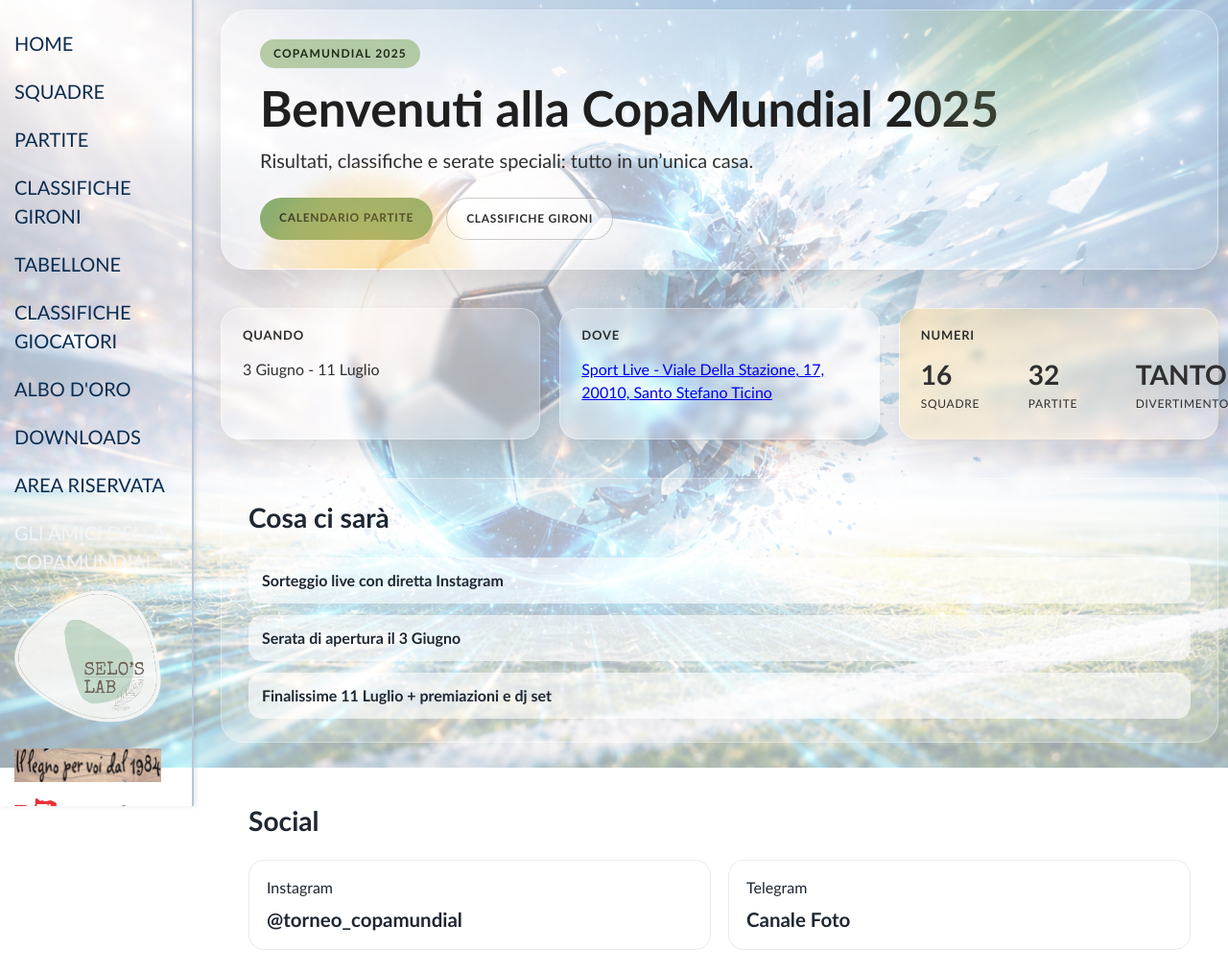
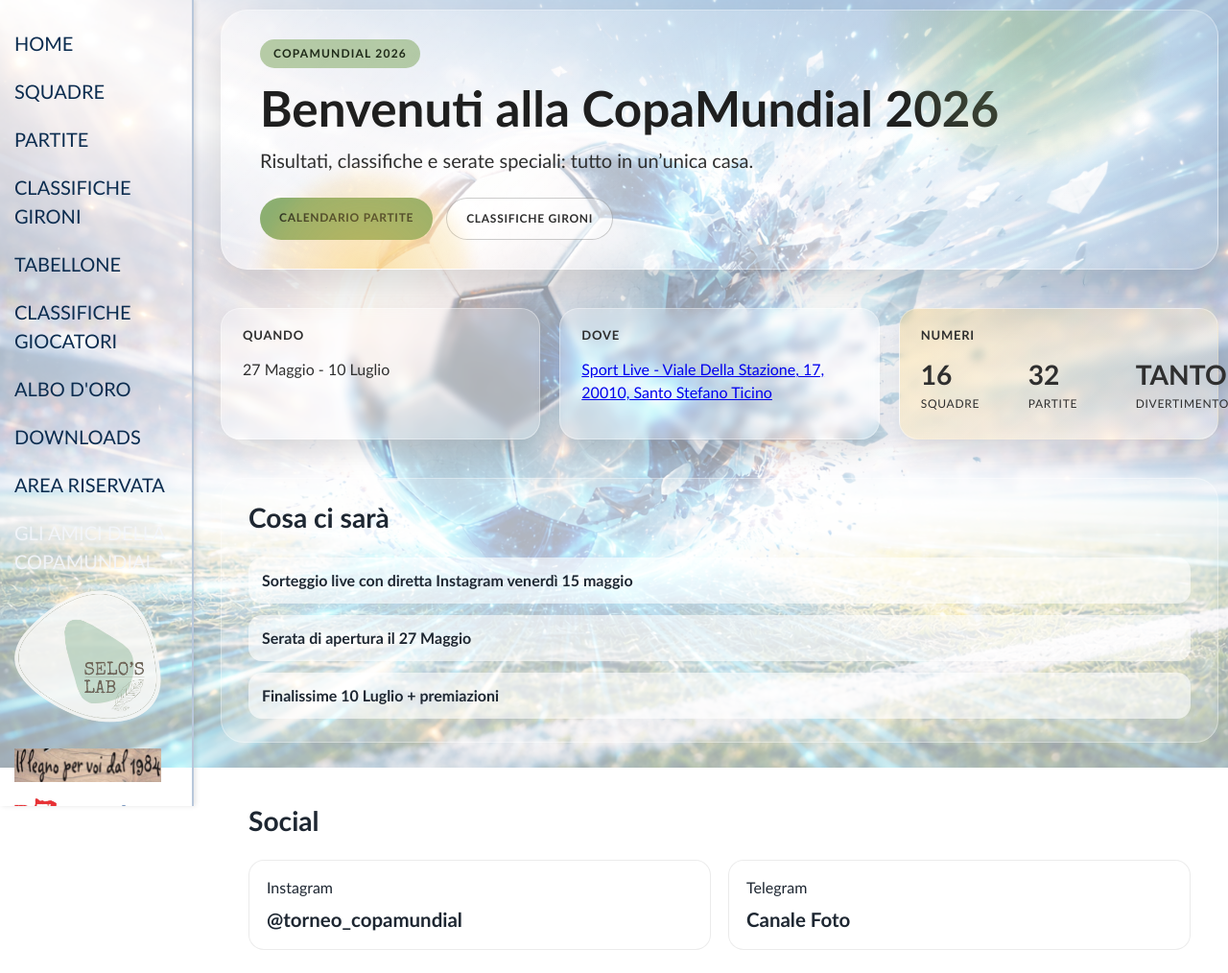
Before and after one commit to lorenzodustycosta/CopaMundialWebsite, a Django app: page / in a window 1280 px wide. Shown: the top 1014 px of the page at 96% size. Run offline with Django 5.2, Linux system fonts and the light colour scheme; parts of the project's set-up code (start-up, migrations or seed data) failed here and were passed over.

Commit message:
Update to 2026

```diff
--- a/football_tournament/templates/tournament/home.html
+++ b/football_tournament/templates/tournament/home.html
@@ -10,8 +10,8 @@
 
 {% block content %}
 <section class="home-hero">
-    <div class="hero-badge">CopaMundial 2025</div>
-    <h1>Benvenuti alla CopaMundial 2025</h1>
+    <div class="hero-badge">CopaMundial 2026</div>
+    <h1>Benvenuti alla CopaMundial 2026</h1>
     <p class="hero-subtitle">Risultati, classifiche e serate speciali: tutto in un’unica casa.</p>
     <div class="hero-actions">
         <a class="hero-cta" href="{% url 'match_schedule' %}">Calendario Partite</a>
@@ -22,7 +22,7 @@
 <section class="home-grid">
     <div class="info-card">
         <h2>Quando</h2>
-        <p>3 Giugno - 11 Luglio</p>
+        <p>27 Maggio - 10 Luglio</p>
     </div>
     <div class="info-card">
         <h2>Dove</h2>
@@ -55,9 +55,9 @@
 <section class="home-schedule">
     <h2>Cosa ci sarà</h2>
     <div class="schedule-list">
-        <div class="schedule-item">Sorteggio live con diretta Instagram</div>
-        <div class="schedule-item">Serata di apertura il 3 Giugno</div>
-        <div class="schedule-item">Finalissime 11 Luglio + premiazioni e dj set</div>
+        <div class="schedule-item">Sorteggio live con diretta Instagram venerdì 15 maggio</div>
+        <div class="schedule-item">Serata di apertura il 27 Maggio</div>
+        <div class="schedule-item">Finalissime 10 Luglio + premiazioni</div>
     </div>
 </section>
 
```
